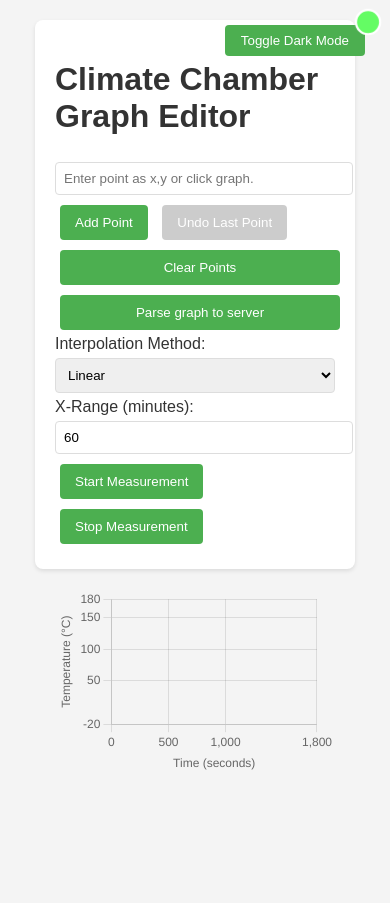
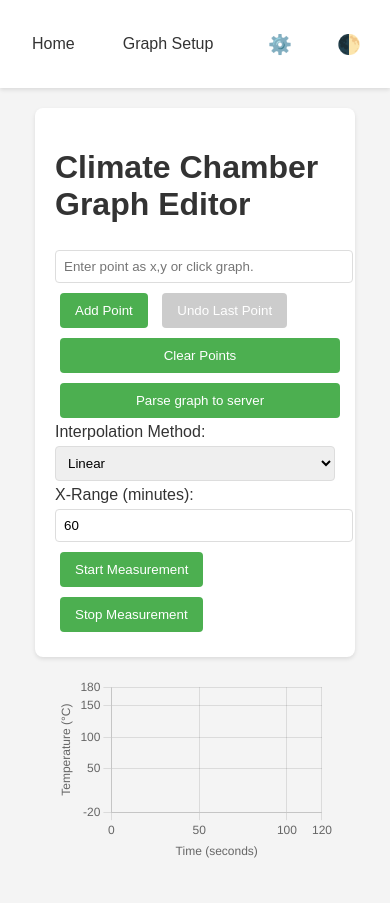
Before and after one commit to bergskenop/FlaskSensorInterfaceV3, a Flask app: page /setup-graph in a window 390 px wide. Before the commit the page ends 770 px from the top, so only its background shows below. Run offline with Flask 3, Linux system fonts and the light colour scheme.

Commit message:
add new layout and graph validation

```diff
--- /dev/null
+++ b/app/config/wifi_config.json
@@ -0,0 +1 @@
+{"ssid": "Home Network", "password": "123456789berghe"}
--- a/app/routes/graph.py
+++ b/app/routes/graph.py
@@ -1,45 +1,53 @@
 from flask import Blueprint, render_template, jsonify, redirect, url_for, request
 
 from app.services.config import load_config
-from app.services.state import app_state  # Absolute import
-from app.models.graph import Graph        # Absolute import
+from app.services.state import app_state
+from app.services.temperature import temperature_service
 
 graph_bp = Blueprint('graph', __name__)
 
 @graph_bp.route('/setup-graph')
 def setup_graph():
+    """Display the graph setup page"""
     return render_template('setupGraph.html')
 
 @graph_bp.route('/store-graph-data', methods=['POST'])
 def store_graph_data():
+    """Process and store a new temperature profile"""
     try:
         graph_data = request.get_json()
         if not graph_data:
             return jsonify({"error": "No data received"}), 400
 
-        tuple_list = [(point['x'], point['y']) for point in graph_data[0]['data']]
+        # Process the temperature profile
+        success, message, graph = temperature_service.set_temperature_profile(graph_data[0]['data'])
 
-        app_state.desired_flow_graph = Graph(tuple_list)
-        if app_state.desired_flow_graph.valid_dataset:
+        if success:
+            app_state.desired_flow_graph = graph
             return redirect(url_for('graph.display_graph'))
-        return jsonify({"error": "Invalid dataset: Data does not meet required criteria."}), 400
+        else:
+            return jsonify({"error": message}), 400
 
     except Exception as e:
         return jsonify({"error": f"An error occurred: {str(e)}"}), 500
 
 @graph_bp.route('/display-graph')
 def display_graph():
+    """Display the graph visualization page"""
     return render_template('displayGraph.html')
 
 @graph_bp.route('/get-stored-graph-data', methods=['GET'])
 def get_stored_graph_data():
+    """Get the current graph data for display"""
     config = load_config(app_state.config_path)
 
     # Convert Graph object's setpoints to the format expected by frontend
     desired_path = None
     if app_state.desired_flow_graph:
-        # Convert tuples to {x, y} format
-        desired_path = [{"x": x, "y": y} for x, y in app_state.desired_flow_graph.setpoints]
+        desired_path = [
+            {"x": x, "y": y}
+            for x, y in app_state.desired_flow_graph.setpoints
+        ]
 
     return jsonify({
         'desired_path': desired_path,
--- a/app/routes/main.py
+++ b/app/routes/main.py
@@ -1,9 +1,8 @@
 from flask import Blueprint, render_template, redirect, url_for, request, flash
 
-from app.models.graph import Graph
-from app.services.state import app_state  # Changed from relative import
-from app.services.config import load_config
-import json
+from app.services.state import app_state
+from app.services.config import load_config, save_config
+from app.services.temperature import temperature_service
 
 main_bp = Blueprint('main', __name__)
 
@@ -29,45 +28,37 @@ def edit_config():
                     current = current.setdefault(k, {})
                 current[keys[-1]] = try_convert(value)
 
-            original_config = load_config(app_state.config_path)
-            merged_config = deep_merge(original_config, new_config)
+            save_config(app_state.config_path, new_config)
+            flash('Configuration updated successfully!', 'success')
 
-            with open(app_state.config_path, 'w') as f:
-                json.dump(merged_config, f, indent=4)
-
-            flash('Configuration updated successfully!', 'success')
         except Exception as e:
             flash(f'Error updating configuration: {str(e)}', 'error')
+
         return redirect(url_for('main.edit_config'))
 
-    with open(app_state.config_path, 'r') as f:
-        config_data = json.load(f)
-
+    config_data = load_config(app_state.config_path)
     return render_template('configEditor.html', config=config_data)
 
 
 @main_bp.route('/submit-temperature', methods=['POST'])
 def submit_temperature():
     try:
-        temperature = float(request.form['temperature'])
-        config = load_config(app_state.config_path)
-        min_temp = config['min_y']['value']
-        max_temp = config['max_y']['value']
+        temperature = request.form['temperature']
+        result = temperature_service.set_constant_temperature(temperature)
 
-        if not (min_temp <= temperature <= max_temp):
-            flash(f'Temperature must be between {min_temp}°C and {max_temp}°C', 'error')
+        if result.is_valid:
+            flash(result.message, 'success')
+            return redirect(url_for('graph.display_graph'))
+        else:
+            flash(result.message, 'error')
             return redirect(url_for('main.index'))
 
-        app_state.desired_flow_graph = Graph([(0, temperature)])
-        flash(f'Temperature set to {temperature}°C', 'success')
-        return redirect(url_for('graph.display_graph'))
-
-    except ValueError:
-        flash('Invalid temperature value', 'error')
+    except KeyError:
+        flash('No temperature value provided', 'error')
         return redirect(url_for('main.index'))
 
-
 def try_convert(value):
+    """Convert string values to appropriate numeric types if possible"""
     try:
         return int(value)
     except ValueError:
@@ -75,12 +66,3 @@ def try_convert(value):
             return float(value)
         except ValueError:
             return value
-
-
-def deep_merge(original, new):
-    for key, value in new.items():
-        if isinstance(value, dict) and key in original:
-            original[key] = deep_merge(original[key], value)
-        else:
-            original[key] = value
-    return original
--- a/app/static/js/setup-graph.js
+++ b/app/static/js/setup-graph.js
@@ -2,7 +2,7 @@ const ctx = document.getElementById('myChart').getContext('2d');
 const points = [];
 const history = [];
 let startTime = null;
-let xRange = 30 * 60; // Default x-range in seconds (12 hours)
+let xRange = 2 * 60; // Default x-range in seconds (12 hours)
 let unsavedChanges = false;
 let measurementInterval = null;
 
--- a/app/static/styles/base.css
+++ b/app/static/styles/base.css
@@ -3,6 +3,9 @@
     --card-background: #fff;
     --text-color: #333;
     --shadow-color: rgba(0, 0, 0, 0.1);
+    --nav-background: #fff;
+    --nav-text: #333;
+    --nav-hover: #f0f0f0;
 }
 
 /* Dark mode colors */
@@ -11,6 +14,9 @@
     --card-background: #2d2d2d;
     --text-color: #e0e0e0;
     --shadow-color: rgba(0, 0, 0, 0.3);
+    --nav-background: #2d2d2d;
+    --nav-text: #e0e0e0;
+    --nav-hover: #3d3d3d;
 }
 
 /* Original general styles */
@@ -22,6 +28,65 @@ body {
     color: var(--text-color);
 }
 
+/* Navigation styles */
+.navbar {
+    background-color: var(--nav-background);
+    padding: 1rem 2rem;
+    box-shadow: 0 2px 4px var(--shadow-color);
+    display: flex;
+    justify-content: space-between;
+    align-items: center;
+    position: sticky;
+    top: 0;
+    z-index: 1000;
+}
+
+.nav-links {
+    display: flex;
+    gap: 2rem;
+}
+
+.nav-controls {
+    display: flex;
+    align-items: center;
+    gap: 1rem;
+}
+
+.nav-link {
+    color: var(--nav-text);
+    text-decoration: none;
+    padding: 0.5rem 1rem;
+    border-radius: 4px;
+    transition: background-color 0.2s;
+}
+
+.nav-link:hover {
+    background-color: var(--nav-hover);
+}
+
+.icon-button {
+    background: none;
+    border: none;
+    color: var(--nav-text);
+    cursor: pointer;
+    padding: 0.5rem;
+    border-radius: 4px;
+    transition: all 0.2s;
+    font-size: 1.2rem;
+    width: 40px;
+    height: 40px;
+    display: flex;
+    align-items: center;
+    justify-content: center;
+    text-decoration: none;
+}
+
+.icon-button:hover {
+    background-color: var(--nav-hover);
+    transform: scale(1.1);
+}
+
+/* Content styles */
 .container {
     display: flex;
     justify-content: space-around;
@@ -49,4 +114,12 @@ body {
         width: 80%;
         margin-bottom: 20px;
     }
+
+    .navbar {
+        padding: 1rem;
+    }
+
+    .nav-links {
+        gap: 1rem;
+    }
 }
--- a/app/templates/base.html
+++ b/app/templates/base.html
@@ -30,9 +30,20 @@
     {% endblock %}
 </head>
 <body>
-    <button onclick="toggleDarkMode()" style="position: fixed; top: 20px; right: 20px; padding: 8px 16px; border-radius: 4px; cursor: pointer;">
-        Toggle Dark Mode
-    </button>
+    <nav class="navbar">
+        <div class="nav-links">
+            <a href="{{ url_for('main.index') }}" class="nav-link">Home</a>
+            <a href="{{ url_for('graph.setup_graph') }}" class="nav-link">Graph Setup</a>
+        </div>
+        <div class="nav-controls">
+            <a href="{{ url_for('main.edit_config') }}" class="icon-button" title="System Configuration">
+                ⚙️
+            </a>
+            <button onclick="toggleDarkMode()" class="icon-button" title="Toggle Dark Mode">
+                🌓
+            </button>
+        </div>
+    </nav>
     {% block content %}{% endblock %}
     {% block scripts %}{% endblock %}
 </body>
```
Also changed, not shown: app/config/graph_config.json (+19 -1 lines), app/models/graph.py (+53 -23 lines), app/services/config.py (+46 -18 lines), app/services/temperature.py (added, +87 -0 lines), app/templates/home.html (+1 -17 lines).
